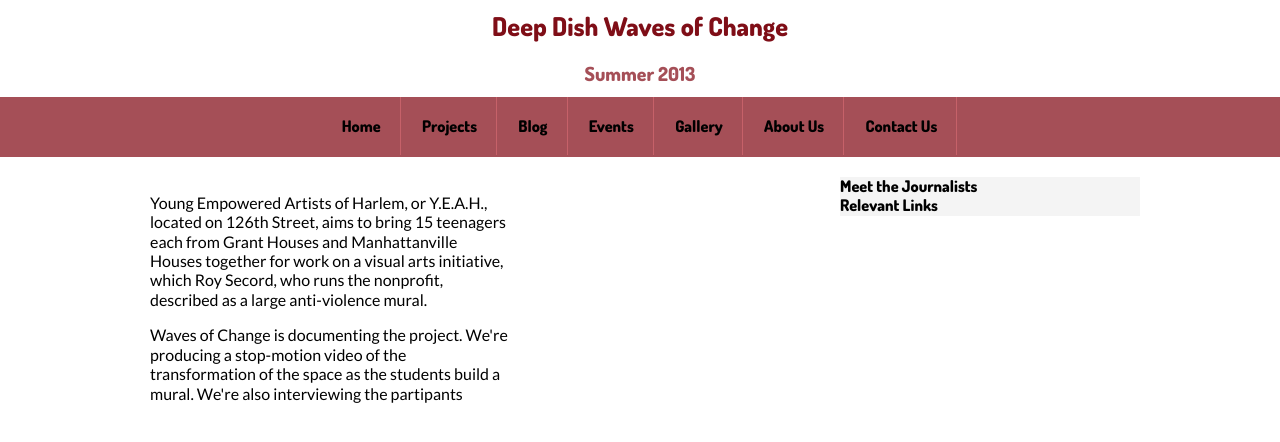
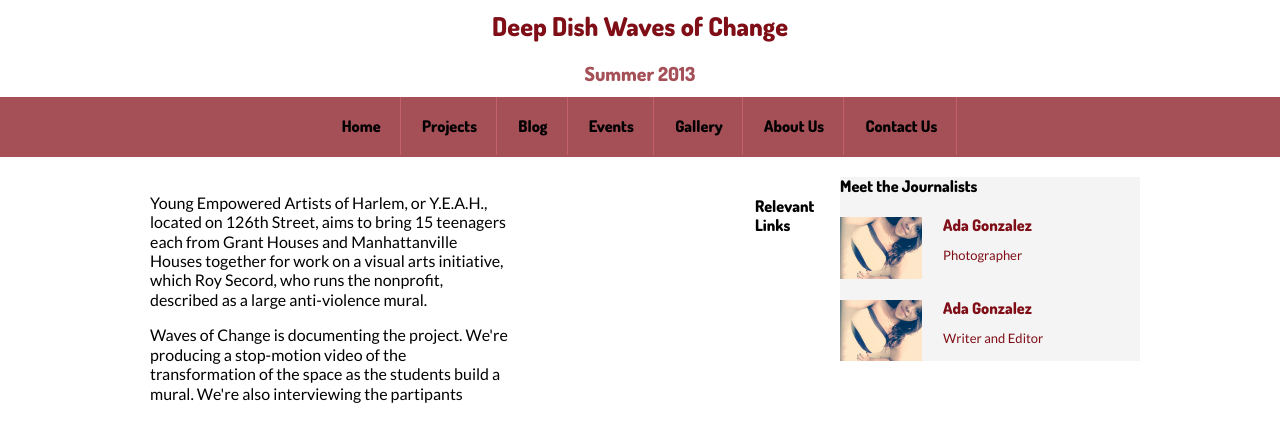
Before and after one commit to WavesofChange/woc-jekyll, a Jekyll site: the page built from projects/project-yeah.html, in a window 1280 px wide. Shown: the top 442 px of the page. Built offline with Jekyll 4.4.1, drawn with Linux system fonts in a browser that asks for light colours.

Commit message:
example journalist block

```diff
--- a/css/main.css
+++ b/css/main.css
@@ -465,3 +465,31 @@ aside {
   right: 10px;
   bottom: 10px;
 }
+
+/*****************************************************************************/
+/*
+/* Journalists
+/*
+/*****************************************************************************/
+
+.journalist-item {
+  clear: both;
+  overflow: auto;
+  margin-top: 21px;
+}
+
+.journalist-item img {
+  max-width: 82px;
+  max-height: 82px;
+  overflow: hidden;
+  float: left;
+  margin-right: 21px;
+}
+
+.journalist-item h4 {
+  font-size: 16px;
+}
+
+.role {
+  font-size: 13px;
+}
--- a/projects/project-yeah.html
+++ b/projects/project-yeah.html
@@ -16,6 +16,25 @@ categories: projects
 <aside>
 	<div>
 		<h3>Meet the Journalists</h3>
+
+		<ul class="journalists">
+			<li class="journalist-item">
+				<a href="/about/ada.html">
+					<img src="../images/about/ada.jpg">
+					<h4>Ada Gonzalez</h4>
+					<p class="role">Photographer</p>
+				</a>
+			</li>
+			<li class="journalist-item">
+				<a href="/about/ada.html">
+					<img src="../images/about/ada.jpg">
+					<h4>Ada Gonzalez</h4>
+					<p class="role">Writer and Editor</p>
+				</a>
+			</li>
+		</ul>
+	</div>
+
 	</div>
 
 	<div>
```
